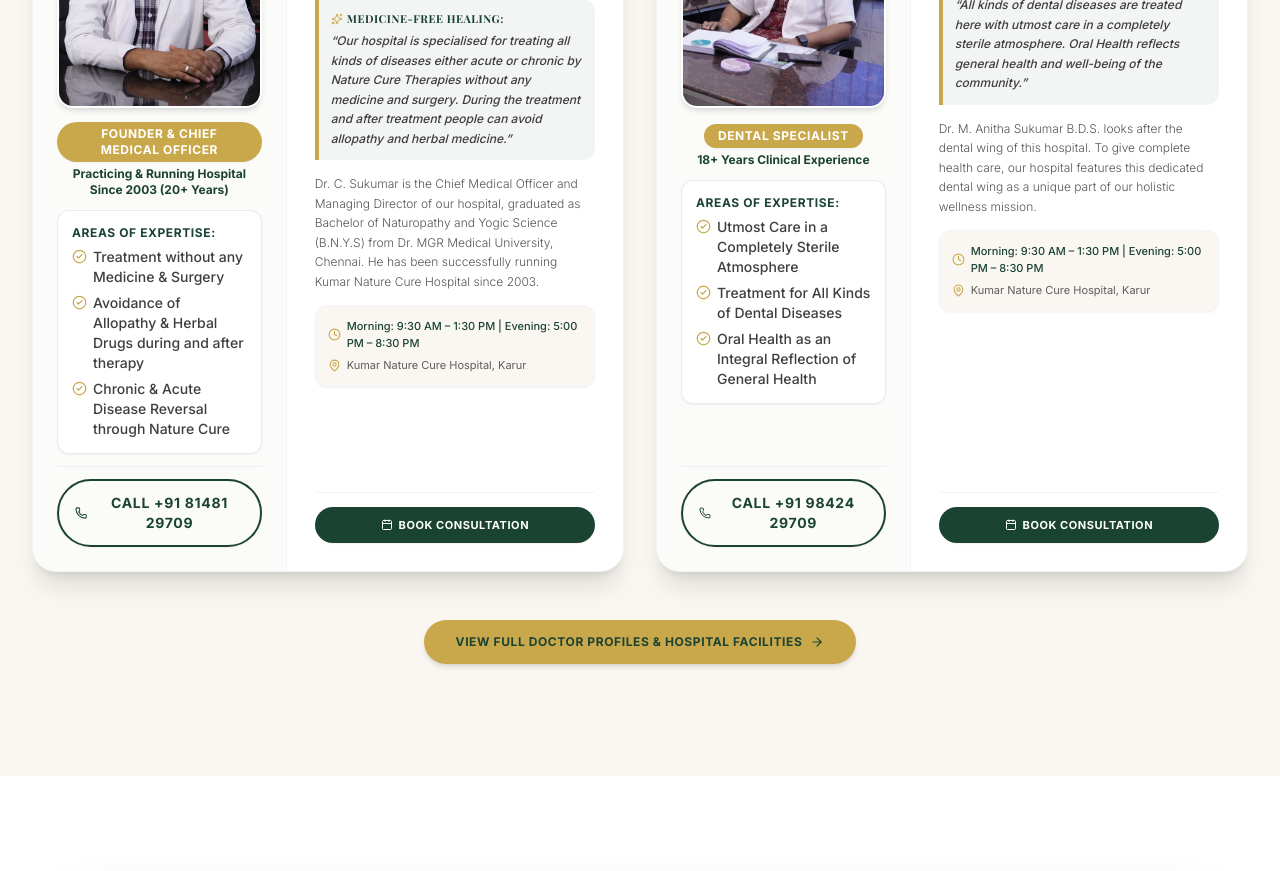
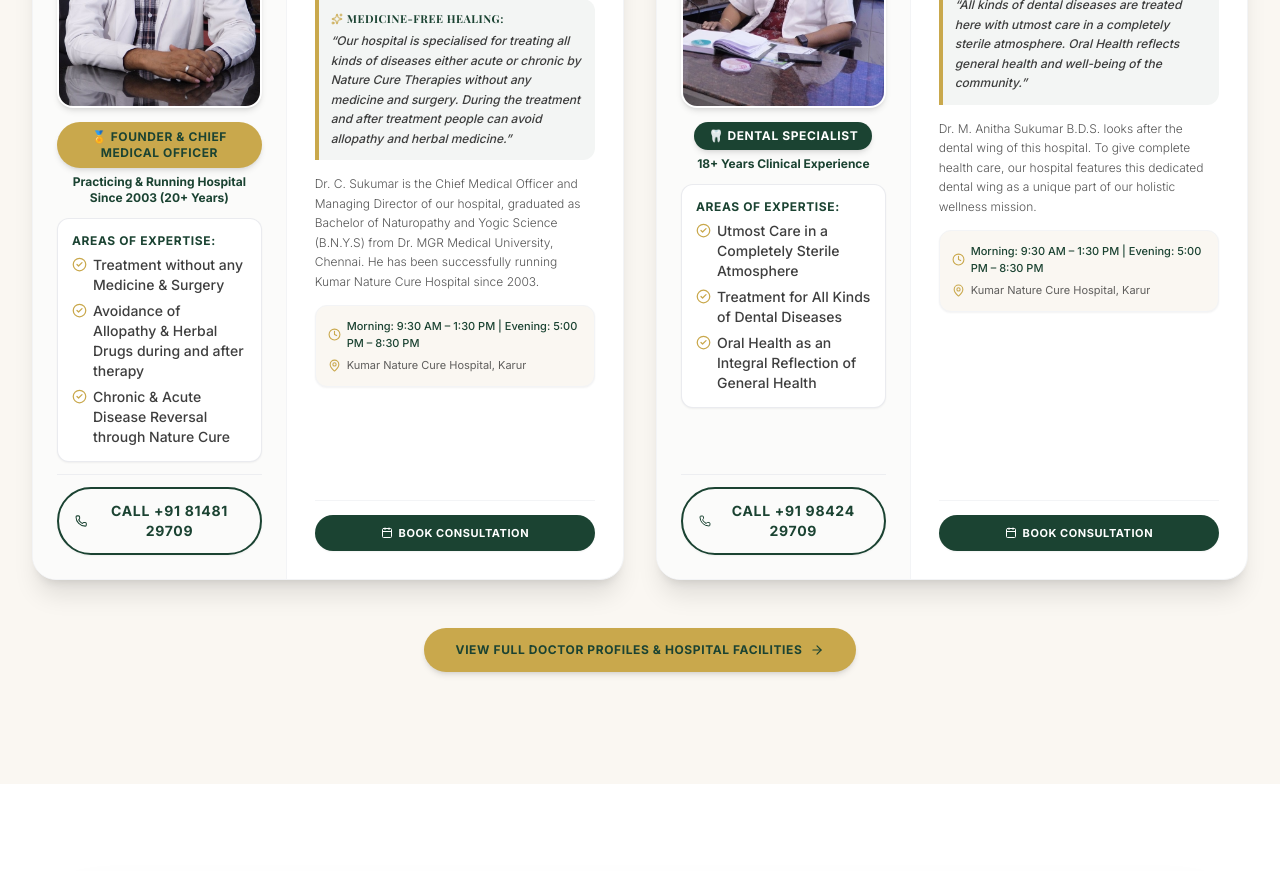
Before and after one commit to tradeology27/ayurvedha, a Next.js app: page / in a window 1280 px wide. Shown: the part 6580-7451 px from the top of the page. Built offline with nearby package versions, Linux system fonts and the light colour scheme; a web font is replaced by a local one.

Commit message:
feat(ui): add distinct Founder and Dental Specialist badges for both doctors

```diff
--- a/src/app/doctors/page.tsx
+++ b/src/app/doctors/page.tsx
@@ -63,10 +63,16 @@ export default function DoctorsPage() {
 
                       {/* Designation Badge Under Photo */}
                       <div className="text-center pt-0.5">
-                        <span className="inline-block bg-secondary text-white text-[11px] font-bold px-3 py-1 rounded-full uppercase tracking-wider shadow-sm">
-                          {doc.designation}
-                        </span>
-                        <p className="text-[11px] text-primary font-semibold mt-1">
+                        {isDoctor1 ? (
+                          <span className="inline-flex items-center gap-1.5 bg-secondary text-primary text-[11px] font-bold px-3 py-1.5 rounded-full uppercase tracking-wider shadow-md border border-secondary/40">
+                            🏅 Founder &amp; Chief Medical Officer
+                          </span>
+                        ) : (
+                          <span className="inline-flex items-center gap-1.5 bg-primary text-white text-[11px] font-bold px-3 py-1.5 rounded-full uppercase tracking-wider shadow-md">
+                            🦷 Dental Specialist
+                          </span>
+                        )}
+                        <p className="text-[11px] text-primary font-semibold mt-1.5">
                           {doc.experience}
                         </p>
                       </div>
--- a/src/components/home/Doctors.tsx
+++ b/src/components/home/Doctors.tsx
@@ -53,10 +53,16 @@ export default function Doctors() {
 
                     {/* Designation Badge Under Photo */}
                     <div className="text-center pt-0.5">
-                      <span className="inline-block bg-secondary text-white text-xs font-bold px-3.5 py-1 rounded-full uppercase tracking-wider shadow-sm">
-                        {doc.designation}
-                      </span>
-                      <p className="text-xs text-primary font-bold mt-1">
+                      {isDoctor1 ? (
+                        <span className="inline-flex items-center gap-1.5 bg-secondary text-primary text-xs font-bold px-3.5 py-1.5 rounded-full uppercase tracking-wider shadow-md border border-secondary/40">
+                          🏅 Founder &amp; Chief Medical Officer
+                        </span>
+                      ) : (
+                        <span className="inline-flex items-center gap-1.5 bg-primary text-white text-xs font-bold px-3.5 py-1.5 rounded-full uppercase tracking-wider shadow-md">
+                          🦷 Dental Specialist
+                        </span>
+                      )}
+                      <p className="text-xs text-primary font-bold mt-1.5">
                         {doc.experience}
                       </p>
                     </div>
```
